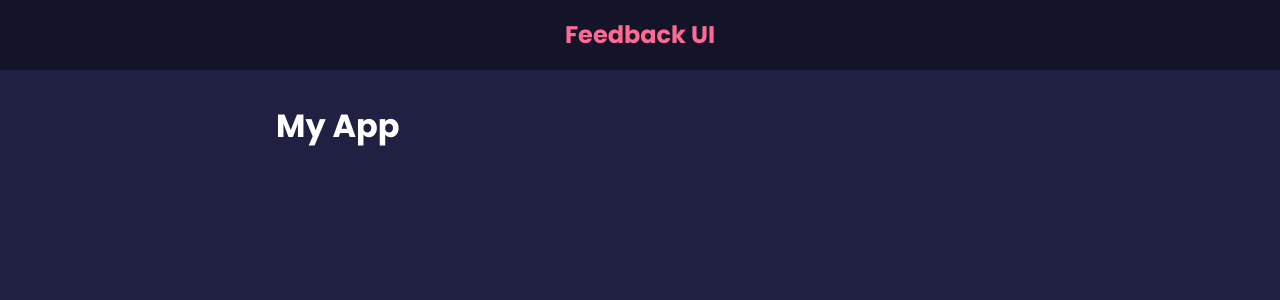
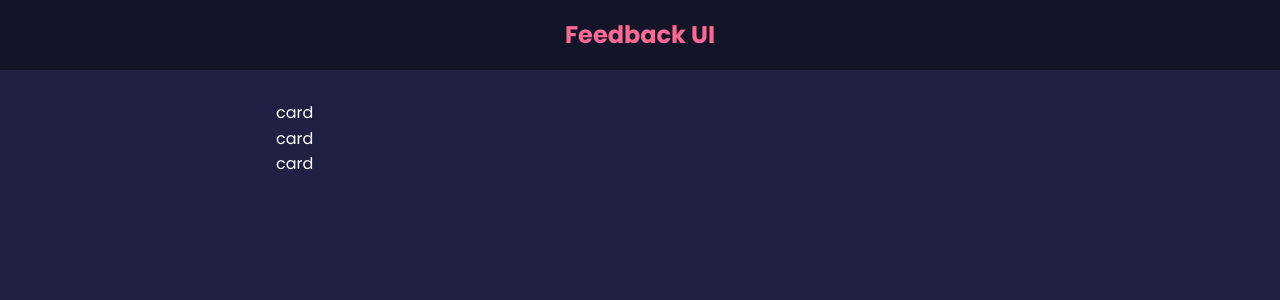
Before and after one commit to f90dErry/feedback, a React (Create React App) app: page / in a window 1280 px wide. Shown: the top 300 px of the page. Built offline with nearby package versions, Linux system fonts and the light colour scheme.

Commit message:
added card component
added a card component to make the app lively

```diff
--- a/src/App.js
+++ b/src/App.js
@@ -1,12 +1,15 @@
 import Header from "./components/Header";
-
+import FeedbackList from "./components/FeedbackList";
+import { useState } from "react";
+import FeedbackData from "./data/FeedbackData";
 
 function App() {
+    const [feedback, setFeedback] = useState(FeedbackData )
     return (
         <>
           <Header />
           <div className="container">
-            <h1>My App</h1>
+            <FeedbackList feedback={feedback} />
           </div>
         </>
     )
--- /dev/null
+++ b/src/components/FeedbackItem.jsx
@@ -0,0 +1,13 @@
+import Card from "./shared/Card"
+
+function FeedbackItem({item}) {
+
+  return (
+    <Card>
+      <div className="num-display">{item.rating}</div>
+      <div className="text-display">{item.text}</div>
+    </Card>
+  )
+}
+
+export default FeedbackItem
--- /dev/null
+++ b/src/components/FeedbackList.jsx
@@ -0,0 +1,15 @@
+import FeedbackItem from "./FeedbackItem"
+
+function FeedbackList({ feedback }) {
+    if (!feedback || feedback.length ===0) {
+        return <p>No feedback yet</p>
+    }
+  return <div className="feedback-list">
+    {feedback.map((item)=> (
+        <FeedbackItem key={item.id} item={item} />
+    ))}
+  </div>
+
+}
+
+export default FeedbackList
--- /dev/null
+++ b/src/components/shared/Card.jsx
@@ -0,0 +1,5 @@
+function Card() {
+  return <div>card</div>
+}
+
+export default Card
--- /dev/null
+++ b/src/data/FeedbackData.js
@@ -0,0 +1,19 @@
+const FeedbackData = [
+  {
+   id: 1,
+   rating: 10,
+   text: 'Lorem ipsum dolor sit amet consectetur adipisicing elit. consequuntur vel vitae commodi alias voluptatem est voluptatum ipsa quae.',
+  },
+  {
+      id: 2,
+      rating: 9,
+      text: 'Lorem ipsum dolor sit amet consectetur adipisicing elit. consequuntur vel vitae commodi alias voluptatem est voluptatum ipsa quae.',
+  },
+  {
+      id: 3,
+      rating: 8,
+      text: 'Lorem ipsum dolor sit amet consectetur adipisicing elit. consequuntur vel vitae commodi alias voluptatem est voluptatum ipsa quae.',
+  },
+]
+
+export default FeedbackData
```
